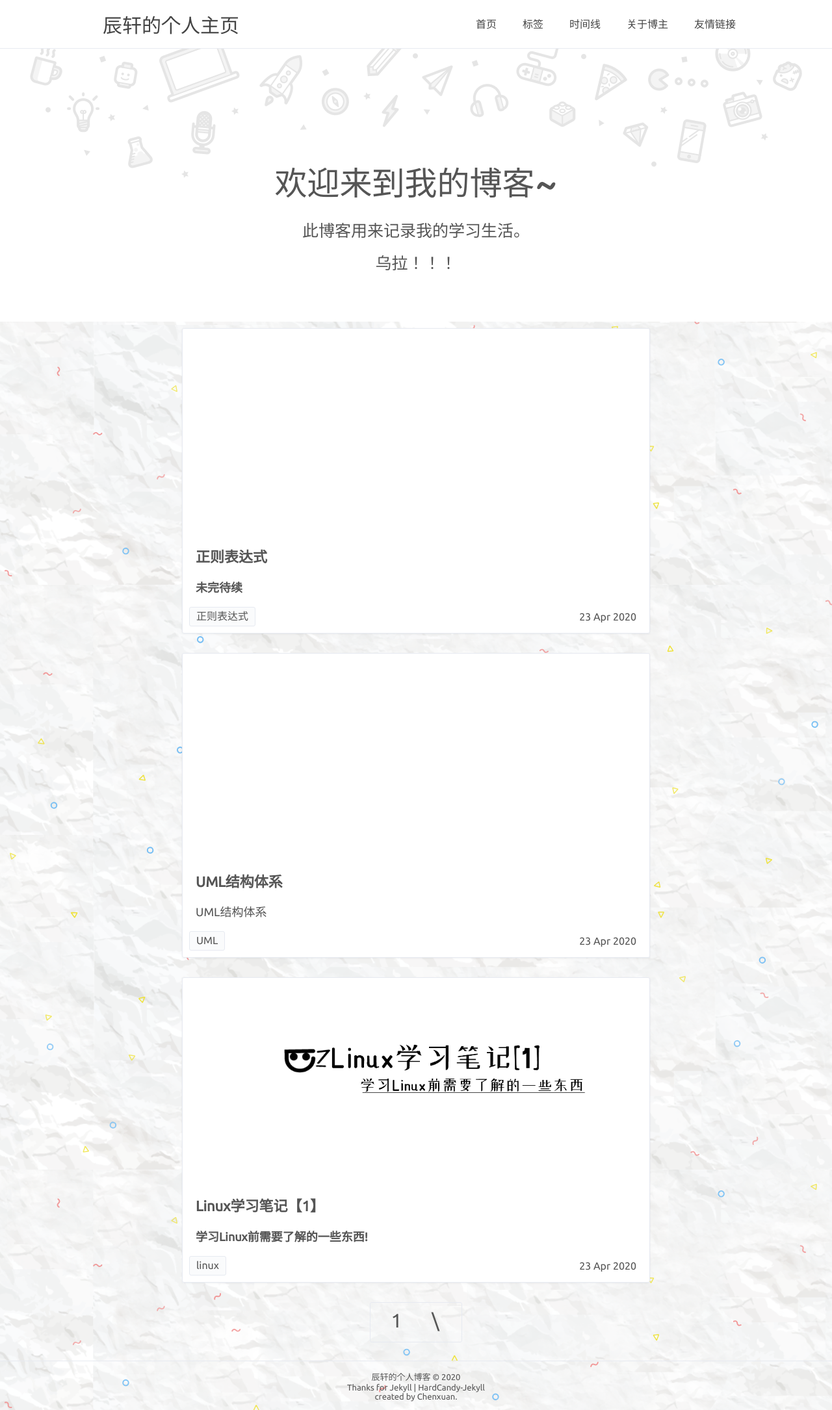
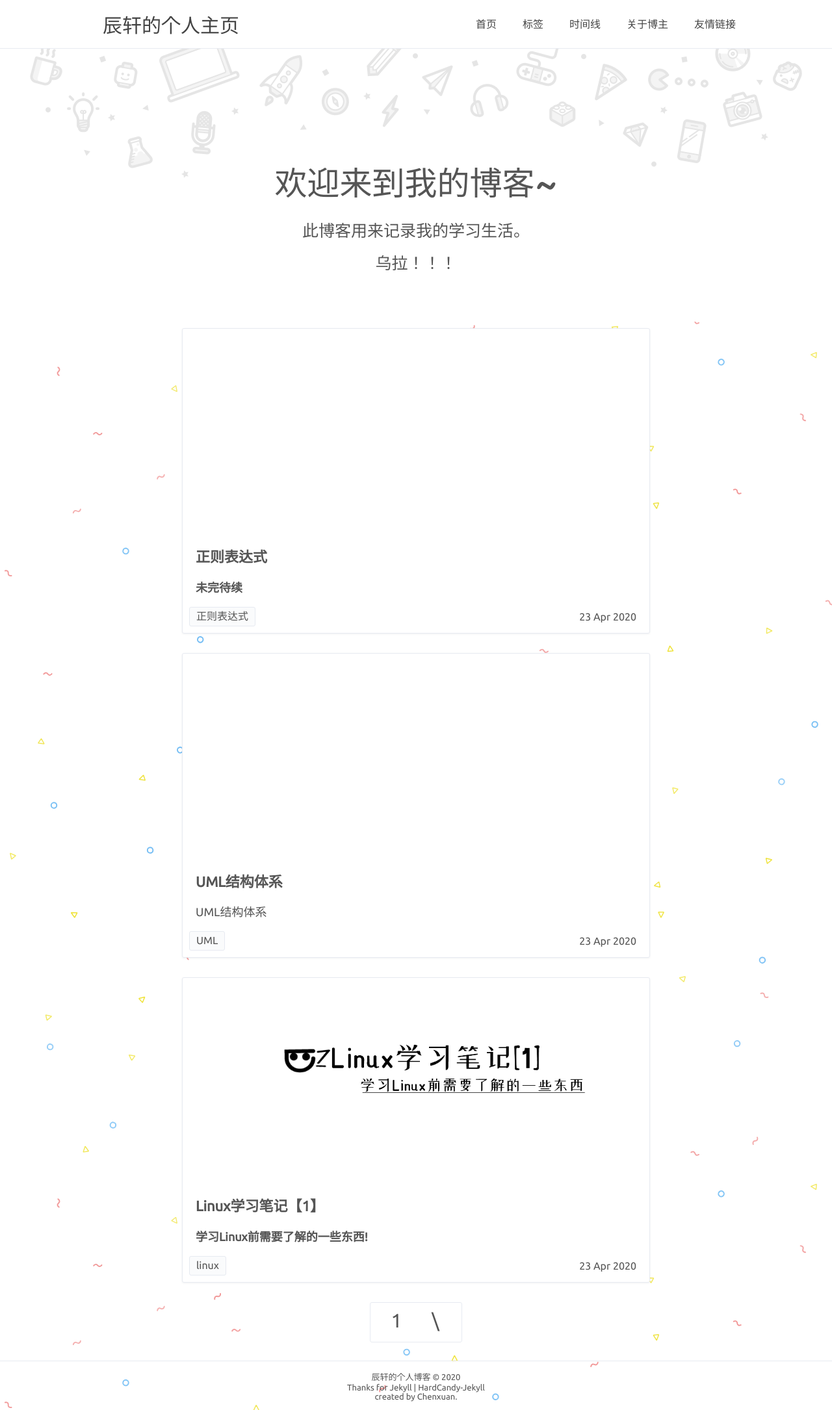
Before and after one commit to xinhuoshixincha/xinhuoshixincha.github.io, a Jekyll site: the page built from index.html, in a window 1280 px wide. Shown: the whole page at 65% size. Built offline with Jekyll 4.4.1, drawn with Linux system fonts in a browser that asks for light colours; comment, search, counter and statistics services are not loaded.

Commit message:
Update style.css

```diff
--- a/assets/css/style.css
+++ b/assets/css/style.css
@@ -3,7 +3,7 @@ html,body,ul,li,div,header,nav,main,footer{
     padding: 0;
 }
 html{
-    background-image: url(/assets/bak.svg),url(/assets/page.png);
+    background-image: url(/assets/bak.svg);
     /*background-size: 100%;*/
     background-position: center;
     background-attachment: fixed;
```
